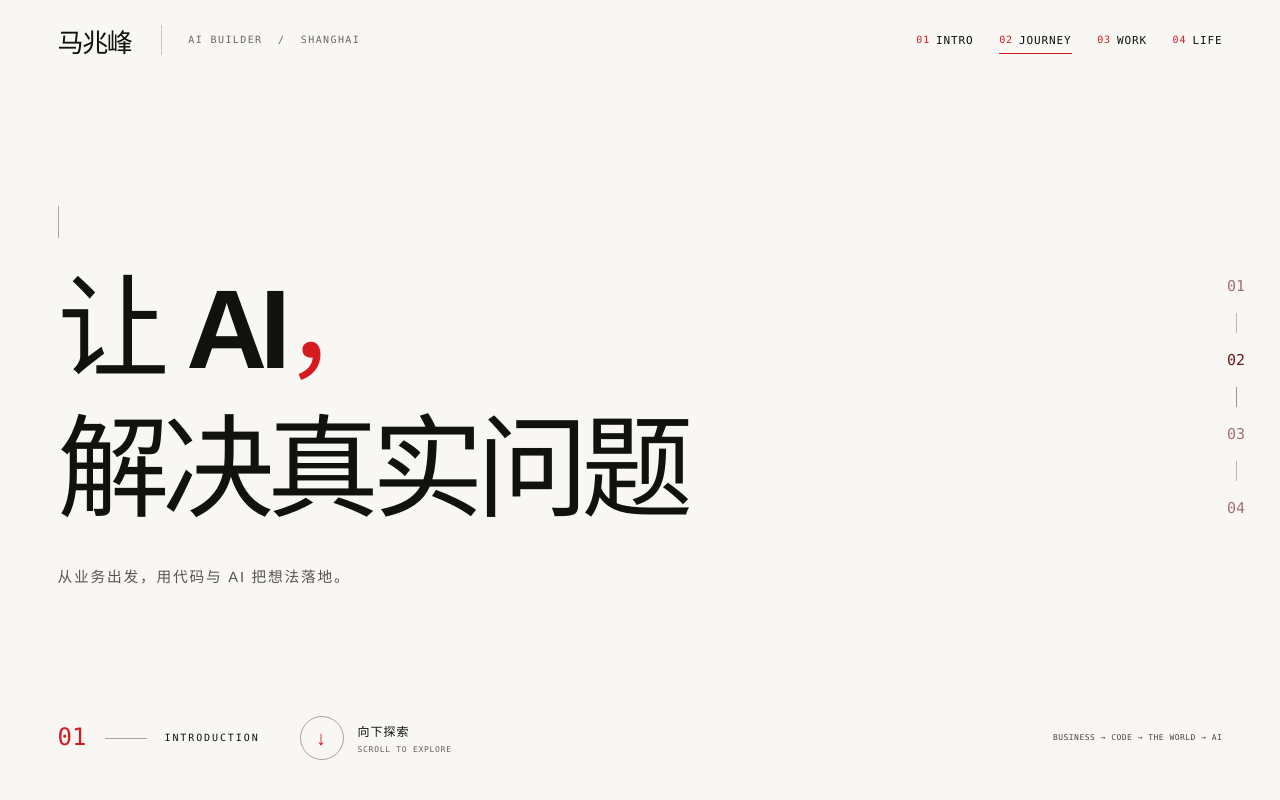
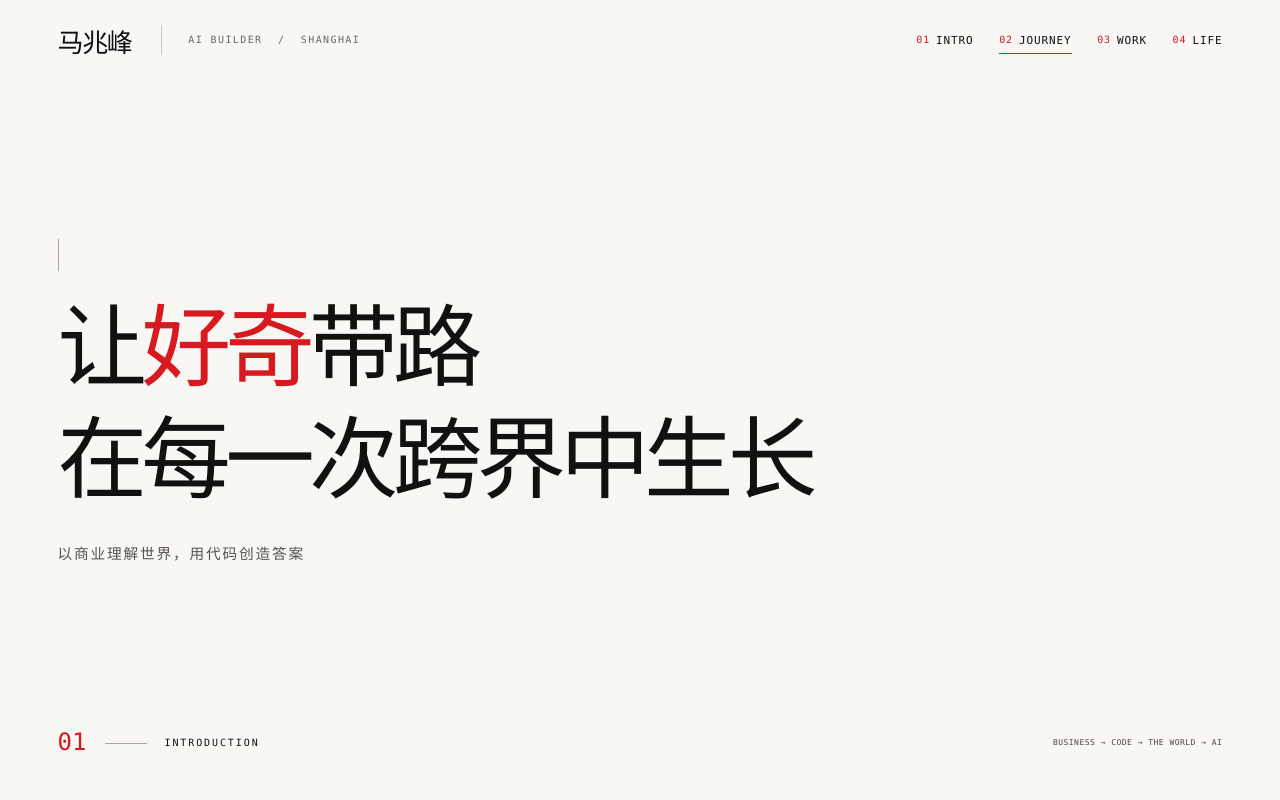
Before and after one commit to Nirvan-a/mazhaofeng-ai-builder, a website built with Vite: page index.html in a window 1280 px wide. Shown: the top 800 px of the page. Built offline with nearby package versions, Linux system fonts and the light colour scheme; files whose address does not match are found by name.

Commit message:
Update homepage growth story and simplify navigation

```diff
--- a/src/main.js
+++ b/src/main.js
@@ -42,20 +42,13 @@ document.querySelector('#app').innerHTML = `
       </div>
       <div class="hero-copy">
         <span class="hero-rule" aria-hidden="true"></span>
-        <h1 id="hero-title"><span>让 AI<span class="red">，</span></span><span>解决真实问题</span></h1>
-        <p class="hero-description">从业务出发，用代码与 AI 把想法落地。</p>
+        <h1 id="hero-title"><span>让<span class="red">好奇</span>带路</span><span>在每一次跨界中生长</span></h1>
+        <p class="hero-description">以商业理解世界，用代码创造答案</p>
       </div>
       <div class="hero-bottom">
         <div class="chapter-label"><b>01</b><i aria-hidden="true"></i><span>INTRODUCTION</span></div>
-        <a class="explore-link" href="#journey"><span class="explore-dot" aria-hidden="true">↓</span><span>向下探索 <small>SCROLL TO EXPLORE</small></span></a>
         <p class="hero-footnote">BUSINESS → CODE → THE WORLD → AI</p>
       </div>
-      <nav class="chapter-rail" aria-label="章节导航">
-        <a href="#home" aria-label="01 首页" aria-current="location">01</a>
-        <a href="#journey" aria-label="02 人生旅程">02</a>
-        <a href="#work" aria-label="03 做过的事情">03</a>
-        <a href="#life" aria-label="04 生活剪影">04</a>
-      </nav>
     </section>
 
     <section id="journey" class="page journey" aria-labelledby="journey-title">
@@ -198,7 +191,7 @@ document.fonts.ready.then(sizeJourneyRoute);
 
 const header = document.querySelector('.site-header');
 const sections = [...document.querySelectorAll('main > section[id]')];
-const navigation = [...document.querySelectorAll('.site-header nav a, .chapter-rail a')];
+const navigation = [...document.querySelectorAll('.site-header nav a')];
 let framePending = false;
 function updateNavigation() {
   framePending = false;
--- a/src/styles.css
+++ b/src/styles.css
@@ -55,23 +55,14 @@ h1, h2, h3, p { margin: 0; }
 .hero-red { position: absolute; inset: 0 0 0 auto; width: 13%; background: linear-gradient(90deg, transparent, rgb(220 0 6 / 75%)); mix-blend-mode: multiply; }
 .hero-copy { align-self: center; padding-bottom: 5dvh; min-width: 0; }
 .hero-rule { display: block; width: 1px; height: clamp(24px, 4dvh, 48px); margin-bottom: 22px; background: #aaa79f; }
-h1 { font-size: clamp(58px, min(8.8vw, 14dvh), 152px); line-height: 1.25; letter-spacing: -.065em; font-weight: 900; }
+h1 { font-size: clamp(40px, min(7vw, 14dvh), 128px); line-height: 1.25; letter-spacing: -.065em; font-weight: 900; }
 h1 > span { display: block; width: fit-content; }
 .hero-description { margin-top: clamp(20px, 3dvh, 36px); font-size: clamp(12px, 1.15vw, 17px); letter-spacing: .12em; line-height: 1.8; color: #57554f; }
-.hero-bottom { display: grid; grid-template-columns: auto minmax(0, 1fr) auto; gap: 40px; align-items: center; }
+.hero-bottom { display: grid; grid-template-columns: auto minmax(0, 1fr); gap: 40px; align-items: center; }
 .chapter-label { display: flex; align-items: center; gap: 18px; font: 10px/1.4 var(--mono); letter-spacing: .19em; }
 .chapter-label b { color: var(--red); font-size: 24px; font-weight: 400; letter-spacing: 0; }
 .chapter-label i { width: 42px; height: 1px; background: #a8a59d; }
-.explore-link { display: flex; gap: 14px; align-items: center; justify-self: start; font-size: 12px; font-weight: 500; letter-spacing: .08em; }
-.explore-dot { display: grid; place-items: center; flex-shrink: 0; width: 44px; height: 44px; border: 1px solid #a9a69e; border-radius: 50%; color: var(--red); font-size: 20px; transition: color .3s, background .3s; }
-.explore-link:hover .explore-dot { color: white; background: var(--red); border-color: var(--red); }
-.explore-link small { display: block; margin-top: 6px; font: 8px/1.2 var(--mono); color: #65615a; letter-spacing: .09em; }
-.chapter-rail { position: absolute; right: 22px; top: 33%; display: flex; flex-direction: column; gap: 30px; }
-.chapter-rail a { width: 44px; height: 44px; display: grid; place-items: center; position: relative; font: 15px/1 var(--mono); color: #6d1718; opacity: .6; }
-.hero-art.is-ready ~ .chapter-rail a { color: white; text-shadow: 0 1px 12px #111; }
-.chapter-rail a:not(:last-child)::after { content: ""; position: absolute; height: 20px; width: 1px; background: currentColor; top: 49px; left: 50%; opacity: .5; }
-.chapter-rail a:hover, .chapter-rail a.active { opacity: 1; }
-.hero-footnote { font: 8px/1.6 var(--mono); letter-spacing: .06em; color: #4b4741; }
+.hero-footnote { justify-self: end; font: 8px/1.6 var(--mono); letter-spacing: .06em; color: #4b4741; }
 .hero-art.is-ready ~ .hero-bottom .hero-footnote { color: var(--paper); text-shadow: 0 1px 5px #111; }
 
 .journey { display: grid; grid-template-rows: auto minmax(0, 1fr) auto; padding-top: calc(var(--header-h) + 3dvh); }
@@ -177,22 +168,17 @@ h1 > span { display: block; width: fit-content; }
   .hero { padding-top: calc(var(--header-h) + 4dvh); padding-bottom: 28px; }
   .hero-copy { align-self: start; padding-top: 9dvh; padding-bottom: 0; }
   .hero-rule { height: 28px; margin-bottom: 18px; }
-  h1 { font-size: 12.2vw; line-height: 1.25; letter-spacing: -.07em; }
+  h1 { font-size: 9.3vw; line-height: 1.25; letter-spacing: -.07em; }
   .hero-description { font-size: 11px; letter-spacing: .04em; margin-top: 22px; }
   .hero-landscape img { object-position: 65% center; }
   .hero-landscape::after { background: linear-gradient(180deg, rgb(248 247 244 / 98%), rgb(248 247 244 / 73%) 40%, rgb(248 247 244 / 5%) 78%), linear-gradient(90deg, rgb(248 247 244 / 55%), transparent); }
   .hero-red { width: 14%; opacity: .65; }
   .hero-art.is-ready ~ .hero-bottom { color: var(--paper); text-shadow: 0 1px 4px rgb(0 0 0 / 65%); }
   .hero-art.is-ready ~ .hero-bottom .chapter-label i { background: rgb(248 247 244 / 65%); }
-  .hero-art.is-ready ~ .hero-bottom .explore-link small { color: #f8f7f4; }
-  .hero-art.is-ready ~ .hero-bottom .explore-dot { background: rgb(248 247 244 / 84%); text-shadow: none; }
   .hero-bottom { column-gap: 12px; row-gap: 26px; grid-template-columns: 1fr; }
   .chapter-label { gap: 16px; font-size: 9px; }
   .chapter-label b { font-size: 19px; }
   .chapter-label i { width: 30px; }
-  .explore-link { font-size: 11px; gap: 12px; }
-  .explore-link small { font-size: 7px; }
-  .chapter-rail { display: none; }
   .journey { padding-top: calc(var(--header-h) + 24px); }
   .journey-heading { gap: 18px; padding-bottom: 24px; align-items: center; }
   .journey-number span { font-size: 76px; }
@@ -283,7 +269,6 @@ h1 > span { display: block; width: fit-content; }
   h1 { font-size: min(9vw, 15dvh); }
   .hero-description { margin-top: 10px; font-size: 11px; }
   .hero-bottom { grid-template-columns: auto 1fr; gap: 28px; }
-  .chapter-rail { display: none; }
   .journey { padding-top: 76px; }
   .journey-heading { padding-bottom: 16px; }
   .journey-number span { font-size: 62px; }
```
